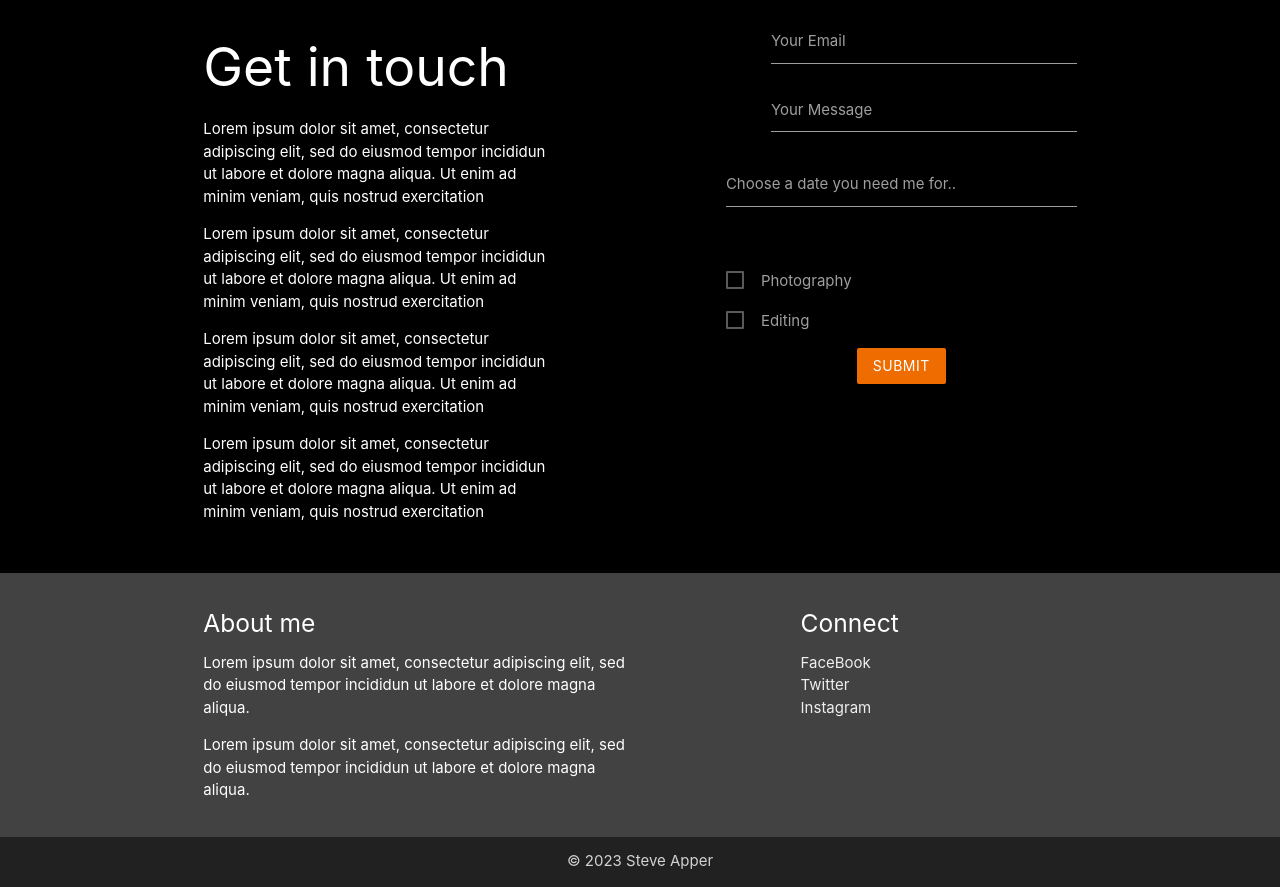
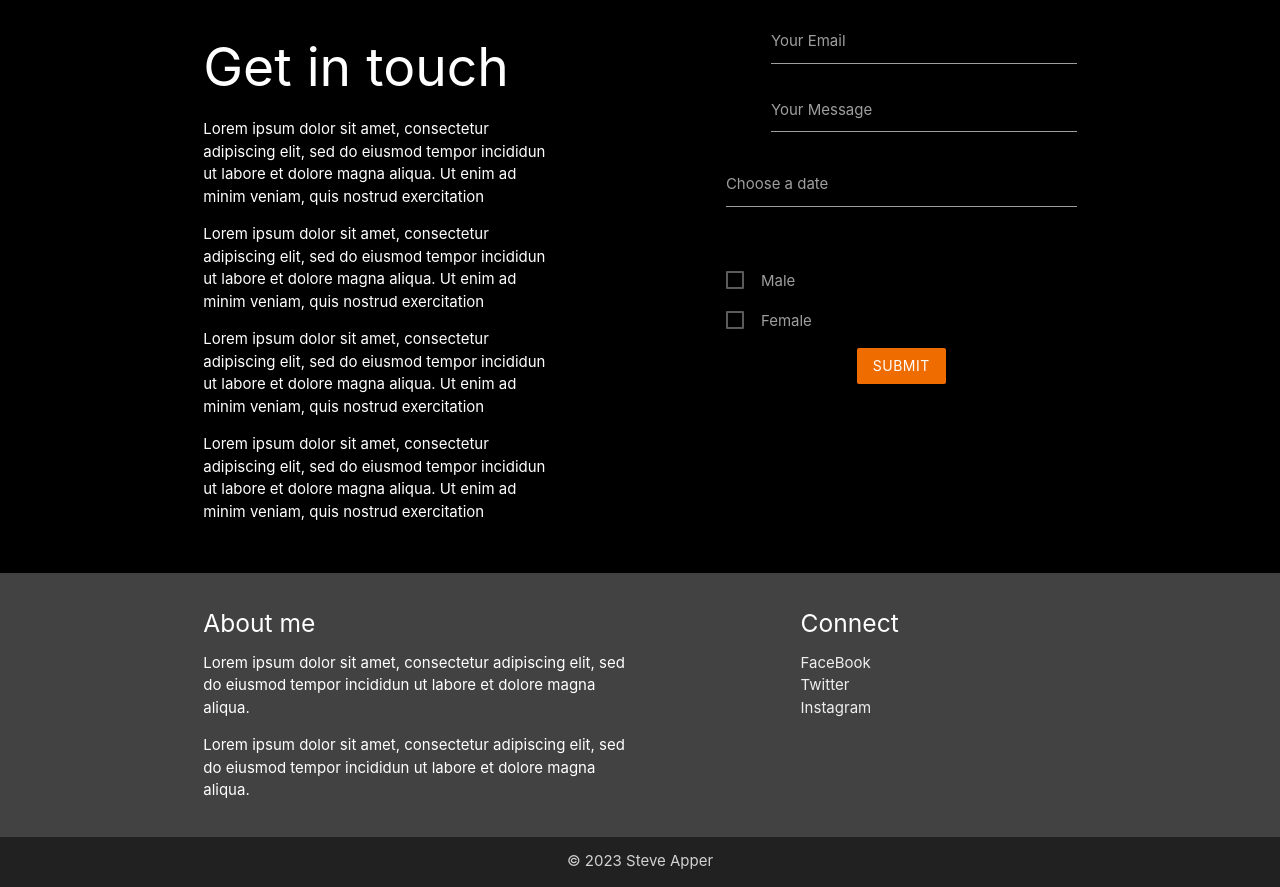
Before and after one commit to MADUMERE-STEPHEN/Car-website, a plain HTML site: page index.html in a window 1280 px wide. Shown: the part 3954-4841 px from the top of the page. Drawn offline with nearby package versions, Linux system fonts and the light colour scheme.

Commit message:
Update index.html

```diff
--- a/index.html
+++ b/index.html
@@ -231,20 +231,20 @@
 
                     <div class="input-field">
                         <input type="text" id="date" class="datepicker">
-                        <label for="date">Choose a date you need me for..</label>
+                        <label for="date">Choose a date </label>
                     </div>
                     <div class="input-field">
-                        <p>Services required...</p>
+                        <p>Gender</p>
                         <p>
                             <label >
                                 <input type="checkbox">
-                                <span>Photography</span>
+                                <span>Male</span>
                             </label>
                         </p>
                         <p>
                             <label >
                                 <input type="checkbox">
-                                <span>Editing</span>
+                                <span>Female</span>
                             </label>
                         </p>
 
```
